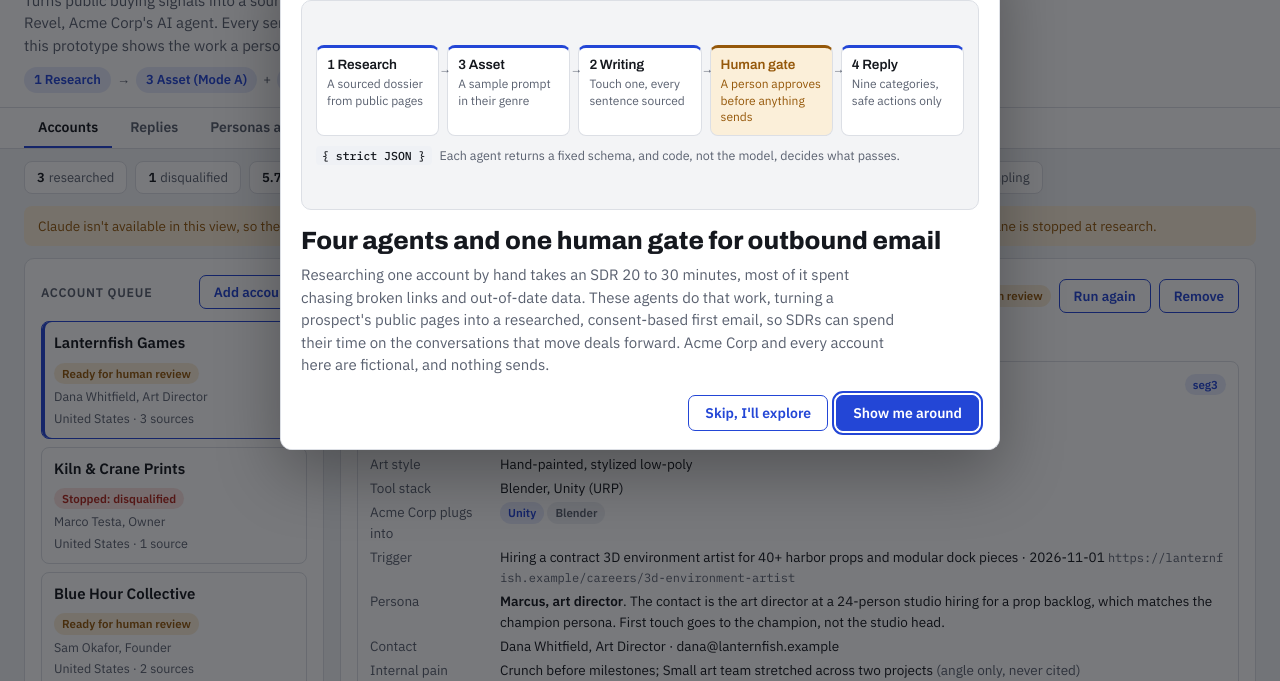
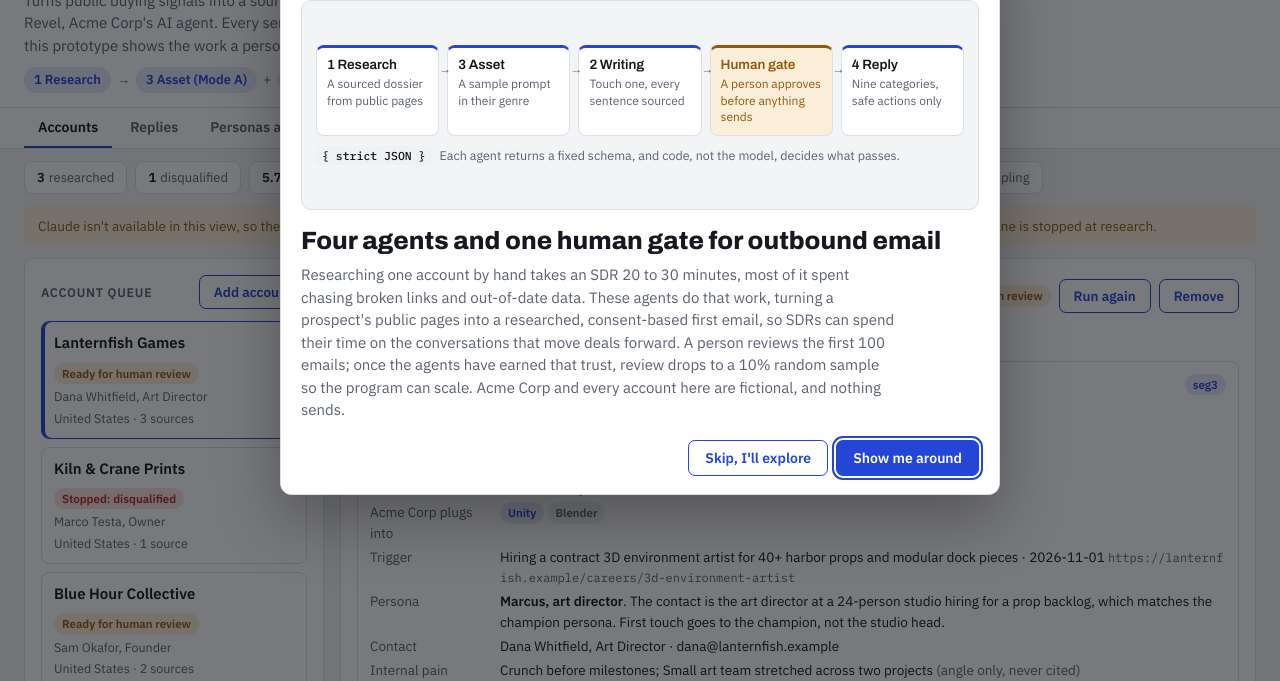
Before and after one commit to jamesallgood99/acme-prospecting-agents, a plain HTML site: page index.html in a window 1280 px wide. Shown: the part 109-790 px from the top of the page. Drawn offline with Linux system fonts and the light colour scheme.

Commit message:
Tour intro: explain the 100-email review and the move to sampling
Co-Authored-By: Claude Opus 5.5 <noreply@anthropic.com>
Claude-Session: https://claude.ai/code/session_01EqEWXWmJufGjXipaPDc1wS

```diff
--- a/index.html
+++ b/index.html
@@ -1265,7 +1265,7 @@ html.tour-on { overflow: hidden; }
 
   const steps = [
     { intro: true, kicker: "Product tour", title: "Four agents and one human gate for outbound email",
-      body: () => "Researching one account by hand takes an SDR 20 to 30 minutes, most of it spent chasing broken links and out-of-date data. These agents do that work, turning a prospect's public pages into a researched, consent-based first email, so SDRs can spend their time on the conversations that move deals forward. Acme Corp and every account here are fictional, and nothing sends.",
+      body: () => "Researching one account by hand takes an SDR 20 to 30 minutes, most of it spent chasing broken links and out-of-date data. These agents do that work, turning a prospect's public pages into a researched, consent-based first email, so SDRs can spend their time on the conversations that move deals forward. A person reviews the first 100 emails; once the agents have earned that trust, review drops to a 10% random sample so the program can scale. Acme Corp and every account here are fictional, and nothing sends.",
       visual: introVisual, tab: "bench", account: "ex1" },
     { kicker: "Feature 1 of 4", title: "Research that cites its sources",
       body: f => `For ${esc(f.lf.a.company)}, the research agent reads the studio's store page, job post and about page, then builds a dossier: what they make, their tools, a trigger under 60 days old and the right person to write to. Code drops any fact it can't find word for word on the page, and lists the studio's own IP so nothing generates it.`,
```
